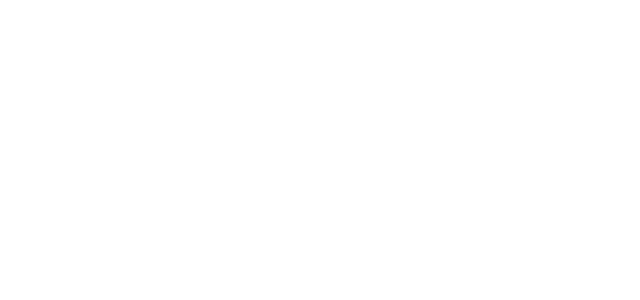
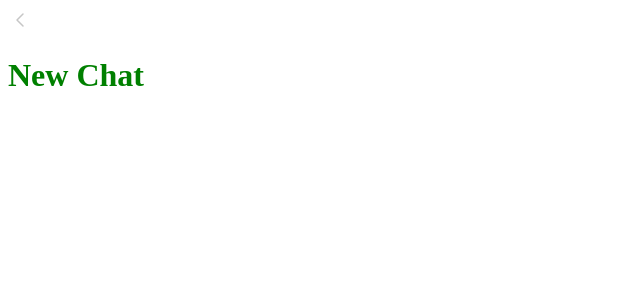
Before and after one commit to delee-dix/deepen-qt, a Nuxt app: page /home/new in a window 1280 px wide. Before the commit this address had no page. Shown: the top 300 px of the page, without its empty margins (0-640 px from the left). Built offline with nearby package versions, Linux system fonts and the light colour scheme.

Commit message:
create new chat screen

```diff
--- /dev/null
+++ b/pages/home/new.vue
@@ -0,0 +1,16 @@
+<script setup lang="ts"></script>
+
+<template>
+  <img
+    src="/icon/ic_chevron_left.svg"
+    alt="chevron-left"
+    @click="$router.back()"
+  />
+  <h1>New Chat</h1>
+</template>
+
+<style lang="scss" scoped>
+h1 {
+  color: green;
+}
+</style>
```
